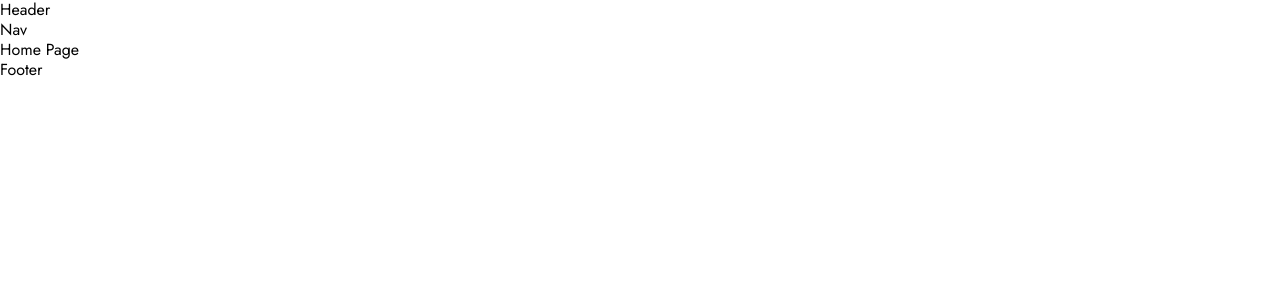
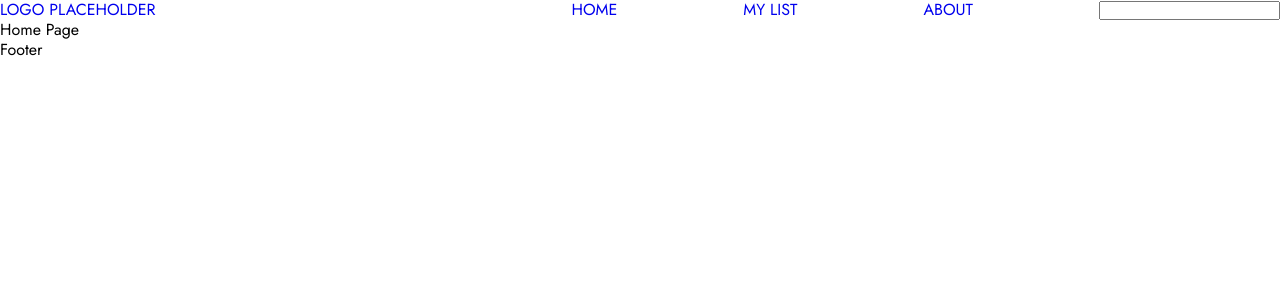
Before and after one commit to allankchow/showboat, a React (Vite) app: page / in a window 1280 px wide. Shown: the top 300 px of the page. Built offline with nearby package versions, Linux system fonts and the light colour scheme.

Commit message:
Add header and nav elements

```diff
--- a/src/components/Header.jsx
+++ b/src/components/Header.jsx
@@ -1,10 +1,43 @@
+import Nav from './Nav';
+import { NavLink } from 'react-router-dom';
 
 const Header = () => {
 
-
     return (
-        <div>Header</div>
+        <header>
+            <div className="logoContainer">
+                <NavLink to="/">
+                    <div>LOGO PLACEHOLDER</div>
+                </NavLink>
+            </div>
+            <Nav />
+        </header>
     )
 }
 
 export default Header;
+
+
+
+// import { NavLink } from 'react-router-dom';
+
+// const Nav = () => {
+
+//     return (
+//         <nav>
+//             <ul>
+//                 {/* Nav links */}
+//                 <li><NavLink to="/">HOME</NavLink></li>
+//                 <li><NavLink to="/my-list">MY LIST</NavLink></li>
+//                 <li><NavLink to="/about">ABOUT</NavLink></li>
+
+//                 {/* Search input */}
+//                 <form className="searchInput">
+//                     <input type="text" id="searchInput" name="searchInput" />
+//                 </form>
+//             </ul>
+//         </nav>
+//     )
+// }
+
+// export default Nav;
--- a/src/components/Nav.jsx
+++ b/src/components/Nav.jsx
@@ -1,8 +1,21 @@
+import { NavLink } from 'react-router-dom';
 
 const Nav = () => {
 
     return (
-        <div>Nav</div>
+        <nav>
+            <ul>
+                {/* Nav links */}
+                <li><NavLink to="/">HOME</NavLink></li>
+                <li><NavLink to="/my-list">MY LIST</NavLink></li>
+                <li><NavLink to="/about">ABOUT</NavLink></li>
+
+                {/* Search input */}
+                <form className="searchInput">
+                    <input type="text" id="searchInput" name="searchInput" />
+                </form>
+            </ul>
+        </nav>
     )
 }
 
--- a/src/routers/AppRouter.jsx
+++ b/src/routers/AppRouter.jsx
@@ -1,7 +1,6 @@
 import { BrowserRouter, Routes, Route } from "react-router-dom";
 
 import Header from "../components/Header";
-import Nav from "../components/Nav";
 import Footer from "../components/Footer";
 import HomePage from "../pages/HomePage";
 import AboutPage from "../pages/AboutPage";
@@ -14,7 +13,6 @@ const AppRouter = () => {
         <BrowserRouter>
             <div>
                 <Header />
-                <Nav />
                 <Routes>
                     <Route path="/" exact element={<HomePage />}></Route>
                     <Route path="/about" exact element={<AboutPage />}></Route>
--- a/src/scss/base/_reset.scss
+++ b/src/scss/base/_reset.scss
@@ -4,3 +4,7 @@
     padding: 0;
     box-sizing: border-box;
 }
+
+ul, ol {
+    list-style-type: none;
+}
--- a/src/scss/components/_header.scss
+++ b/src/scss/components/_header.scss
@@ -0,0 +1,6 @@
+@use '../base/variables' as *;
+@use '../utilities/mixins' as *;
+
+header {
+    @include flex-row(space-between, center);
+}
--- a/src/scss/components/_links.scss
+++ b/src/scss/components/_links.scss
@@ -1,5 +1,7 @@
-@use 'variables' as *;
-
-a {
+a,
+a:link,
+a:visited,
+a:hover,
+a:active {
     text-decoration: none;
 }
--- /dev/null
+++ b/src/scss/components/_nav.scss
@@ -0,0 +1,10 @@
+@use '../base/variables' as *;
+@use '../utilities/mixins' as *;
+@use '../utilities/functions' as *;
+
+nav {
+
+    ul {
+        @include flex-row($gap: rem(126));
+    }
+}
--- a/src/scss/styles.scss
+++ b/src/scss/styles.scss
@@ -3,9 +3,14 @@
 @use './base/reset';
 @use './base/typography';
 
+// Component imports
 @use './components/body';
 @use './components/header';
 @use './components/footer';
+
+@use './components/links';
+@use './components/nav';
+
 
 
 // Google Font import
```
